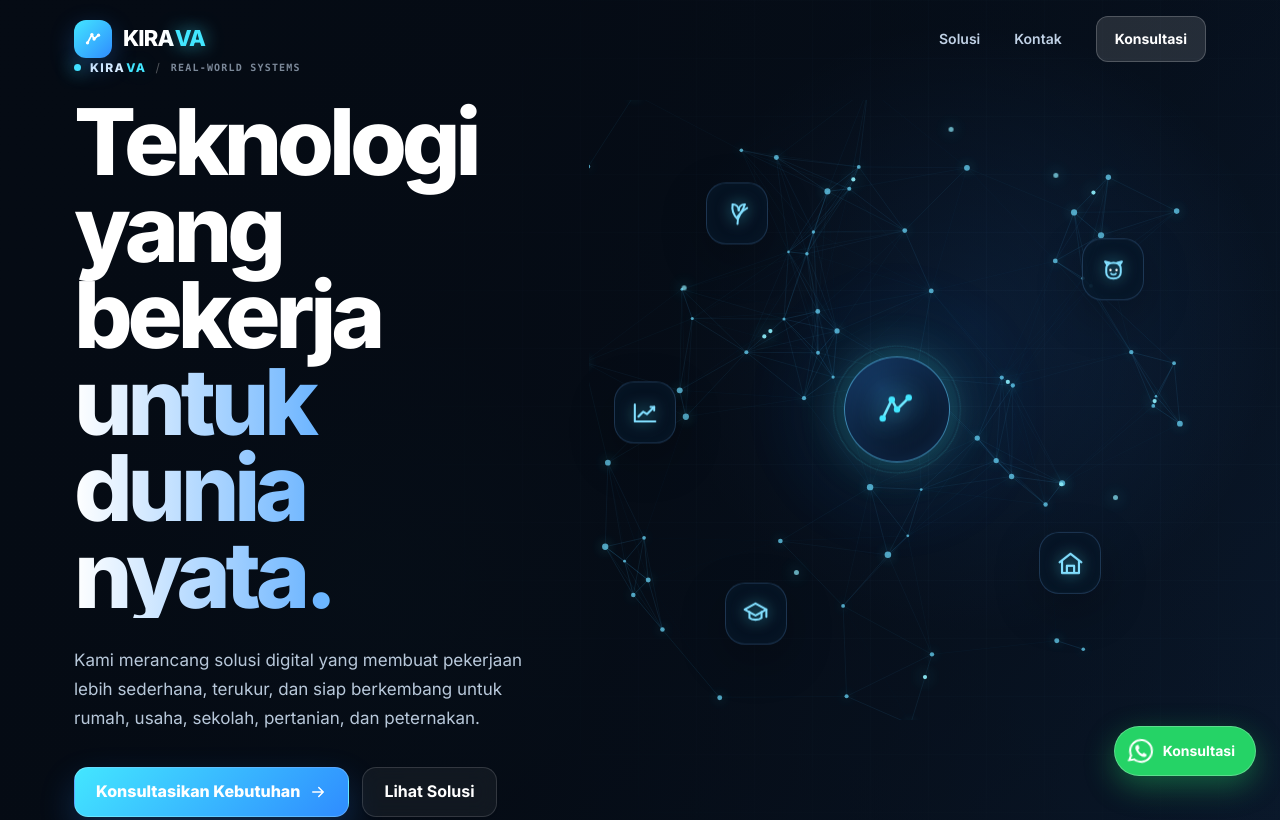
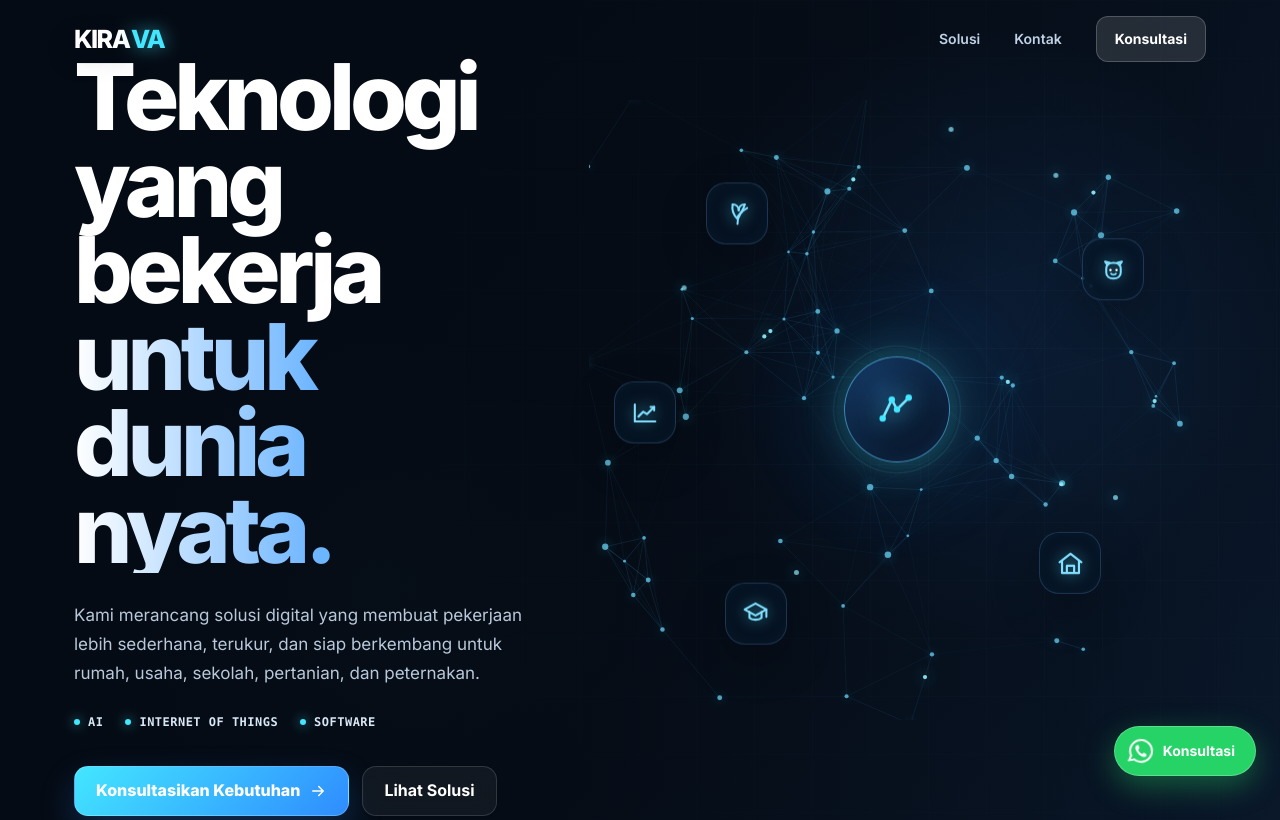
Before and after one commit to andy8383/kirava.id, a website: page index.html in a window 1280 px wide. Shown: the top 820 px of the page. Drawn offline with Linux system fonts and the light colour scheme.

Commit message:
Refine KIRA VA hero and service messaging

```diff
--- a/index.html
+++ b/index.html
@@ -41,15 +41,6 @@
     <header class="site-header" id="siteHeader">
         <div class="container nav">
             <a href="#home" class="brand" aria-label="KIRA VA">
-                <span class="brand-mark">
-                    <svg viewBox="0 0 40 40" fill="none" xmlns="http://www.w3.org/2000/svg">
-                        <path d="M10 27L18 12L22 20L30 13" stroke="white" stroke-width="3.2" stroke-linecap="round" stroke-linejoin="round"/>
-                        <circle cx="10" cy="27" r="3" fill="white"/>
-                        <circle cx="18" cy="12" r="3" fill="white"/>
-                        <circle cx="22" cy="20" r="3" fill="white"/>
-                        <circle cx="30" cy="13" r="3" fill="white"/>
-                    </svg>
-                </span>
                 <span class="brand-text"><span>KIRA</span><span class="brand-accent">VA</span></span>
             </a>
 
@@ -78,13 +69,6 @@
 
                 <!-- HERO TEXT -->
                 <div class="hero-copy reveal">
-                    <div class="hero-eyebrow">
-                        <span class="hero-eyebrow-dot"></span>
-                        <span class="brand-wordmark"><span>KIRA</span><span class="brand-accent">VA</span></span>
-                        <span class="hero-eyebrow-divider">/</span>
-                        <span class="hero-eyebrow-meta">REAL-WORLD SYSTEMS</span>
-                    </div>
-
                     <h1 class="hero-title">
                         Teknologi yang bekerja
                         <span>untuk dunia nyata.</span>
@@ -93,6 +77,12 @@
                     <p class="hero-description">
                         Kami merancang solusi digital yang membuat pekerjaan lebih sederhana, terukur, dan siap berkembang untuk rumah, usaha, sekolah, pertanian, dan peternakan.
                     </p>
+
+                    <ul class="hero-services" aria-label="Layanan KIRA VA">
+                        <li><span class="hero-service-dot"></span>AI</li>
+                        <li><span class="hero-service-dot"></span>Internet of Things</li>
+                        <li><span class="hero-service-dot"></span>Software</li>
+                    </ul>
 
                     <div class="hero-actions">
                         <a href="#kontak" class="btn-primary" data-wa="Halo KIRAVA, saya ingin berkonsultasi mengenai kebutuhan teknologi saya.">
--- a/styles/main.css
+++ b/styles/main.css
@@ -3220,18 +3220,6 @@ footer {
             pointer-events: none;
           }
 
-          .hero-eyebrow-divider {
-            color: rgba(255, 255, 255, .3);
-            font-weight: 400;
-          }
-
-          .hero-eyebrow-meta {
-            color: rgba(169, 185, 204, .72);
-            font-family: ui-monospace, SFMono-Regular, Menlo, Monaco, Consolas, monospace;
-            font-size: 10px;
-            letter-spacing: .12em;
-          }
-
           .hero-title {
             max-width: 720px;
             font-size: clamp(48px, 7.2vw, 92px);
@@ -3241,6 +3229,65 @@ footer {
           .hero-description {
             font-size: 17px;
             line-height: 1.7;
+          }
+
+          .brand {
+            gap: 0;
+            font-size: 25px;
+            letter-spacing: -.06em;
+          }
+
+          .brand-text {
+            color: #ffffff;
+            text-shadow: 0 10px 30px rgba(0, 0, 0, .28);
+          }
+
+          .brand-text .brand-accent {
+            color: #43e6ff;
+            text-shadow: 0 0 20px rgba(67, 230, 255, .42);
+          }
+
+          .site-header.scrolled .brand-text {
+            color: var(--navy-900);
+            text-shadow: none;
+          }
+
+          .site-header.scrolled .brand-text .brand-accent {
+            color: var(--blue);
+            text-shadow: none;
+          }
+
+          .hero-services {
+            display: flex;
+            flex-wrap: wrap;
+            gap: 10px 22px;
+            margin-top: 25px;
+            padding: 0;
+            list-style: none;
+            color: #d8e7f5;
+            font-family: ui-monospace, SFMono-Regular, Menlo, Monaco, Consolas, monospace;
+            font-size: 12px;
+            font-weight: 700;
+            letter-spacing: .04em;
+            text-transform: uppercase;
+          }
+
+          .hero-services li {
+            display: inline-flex;
+            align-items: center;
+            gap: 8px;
+          }
+
+          .hero-service-dot {
+            width: 6px;
+            height: 6px;
+            border-radius: 50%;
+            background: var(--cyan);
+            box-shadow: 0 0 12px rgba(67, 230, 255, .8);
+          }
+
+          .hero-copy {
+            max-width: 620px;
           }
 
           .section-heading {
@@ -3297,12 +3344,13 @@ footer {
               mask-image: radial-gradient(circle at 50% 52%, #000 0%, transparent 70%);
             }
 
-            .hero-eyebrow-meta {
-              display: none;
-            }
-
             .hero-title {
               font-size: clamp(42px, 12vw, 62px);
+            }
+
+            .hero-services {
+              gap: 10px 16px;
+              font-size: 11px;
             }
 
             .product-brochure::after {
```
